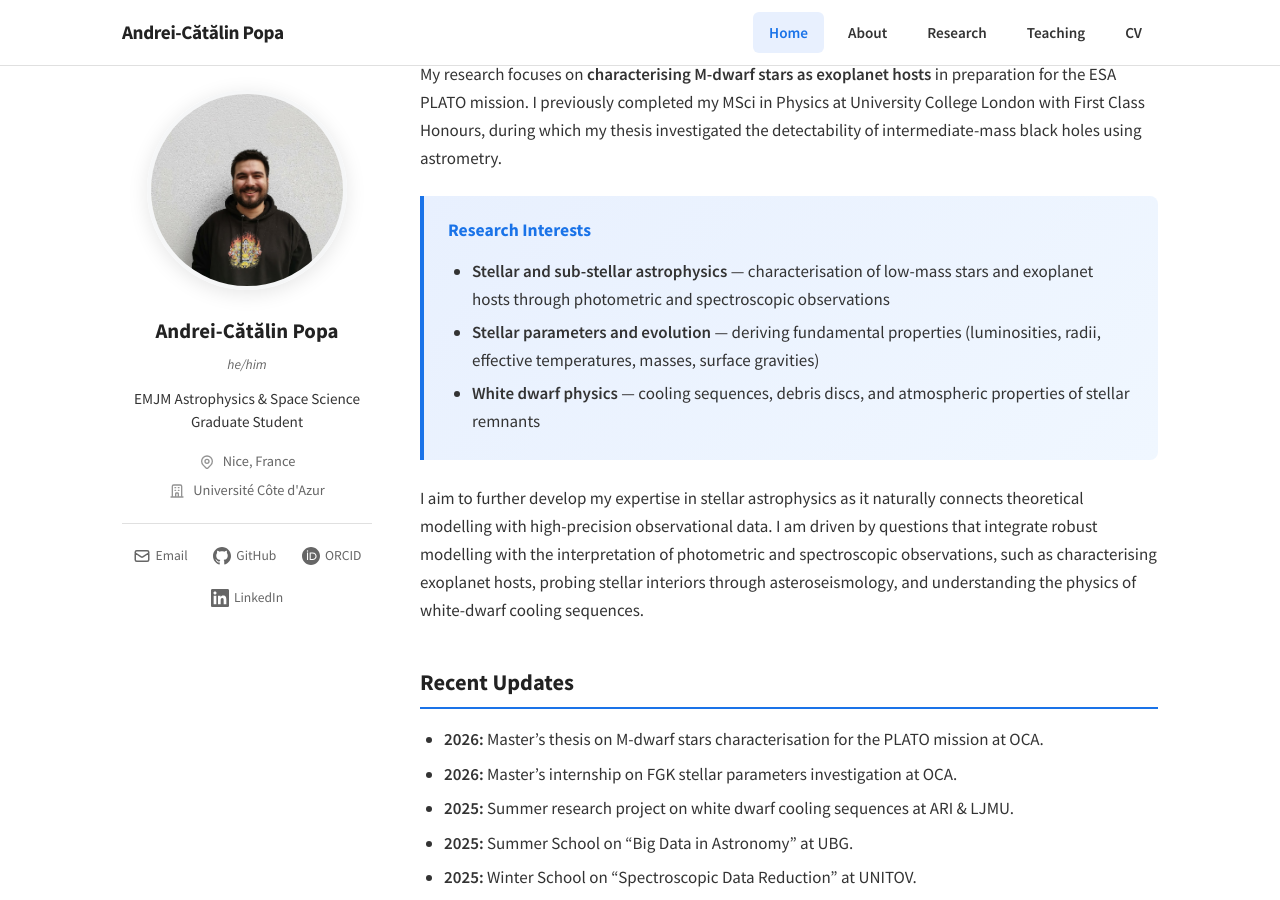
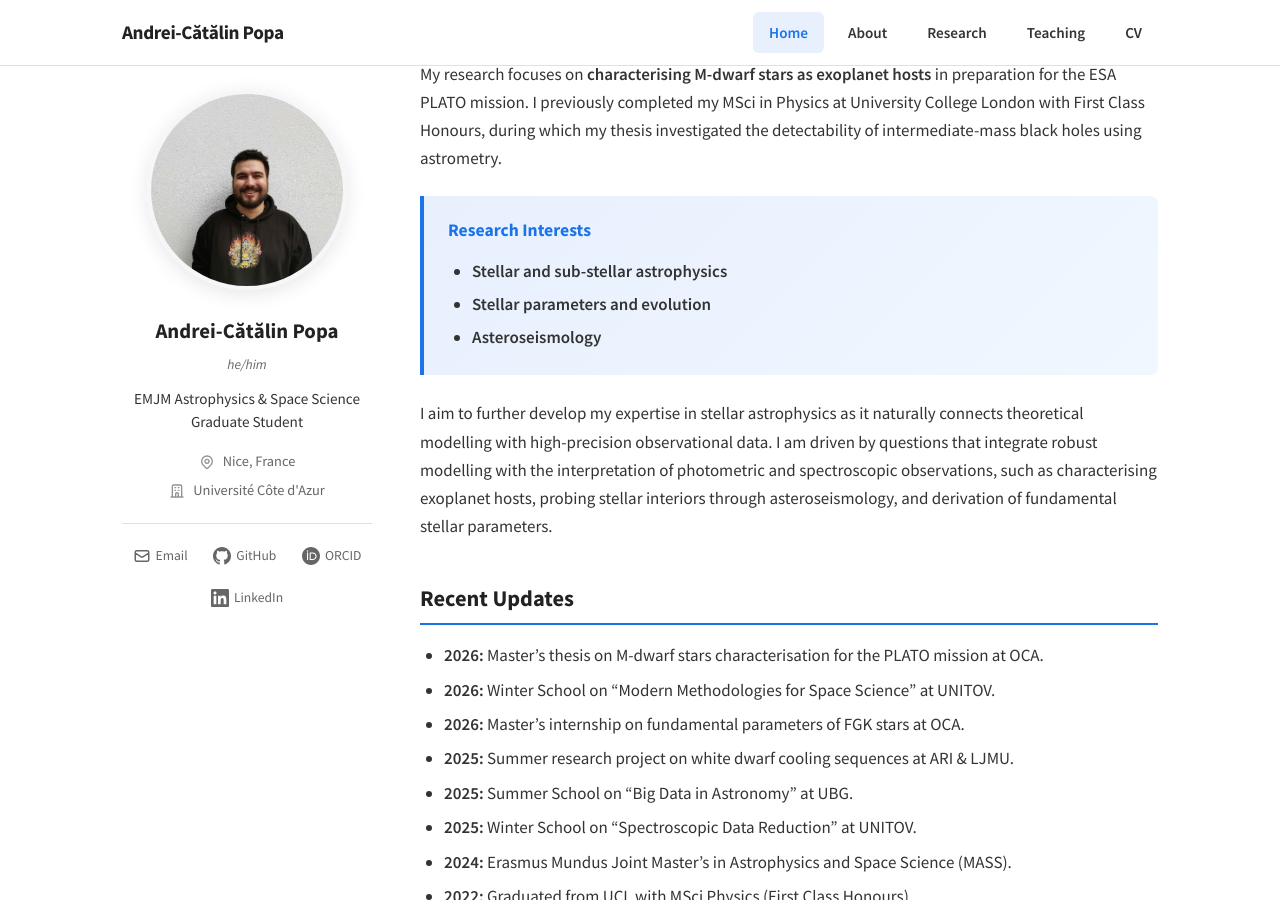
Before and after one commit to acpopa/acpopa.github.io, a Jekyll site: the page built from index.md, in a window 1280 px wide and 900 px high, scrolled down 339 px. Built offline with Jekyll 4.4.1, drawn with Linux system fonts in a browser that asks for light colours.

Commit message:
Update index.md

```diff
--- a/index.md
+++ b/index.md
@@ -17,18 +17,19 @@ My research focuses on **characterising M-dwarf stars as exoplanet hosts** in pr
 <div class="highlight-box">
 <h3>Research Interests</h3>
 <ul>
-<li><strong>Stellar and sub-stellar astrophysics</strong> — characterisation of low-mass stars and exoplanet hosts through photometric and spectroscopic observations</li>
-<li><strong>Stellar parameters and evolution</strong> — deriving fundamental properties (luminosities, radii, effective temperatures, masses, surface gravities)</li>
-<li><strong>White dwarf physics</strong> — cooling sequences, debris discs, and atmospheric properties of stellar remnants</li>
+<li><strong>Stellar and sub-stellar astrophysics</strong></li>
+<li><strong>Stellar parameters and evolution</strong></li>
+<li><strong>Asteroseismology</strong></li>
 </ul>
 </div>
 
-I aim to further develop my expertise in stellar astrophysics as it naturally connects theoretical modelling with high-precision observational data. I am driven by questions that integrate robust modelling with the interpretation of photometric and spectroscopic observations, such as characterising exoplanet hosts, probing stellar interiors through asteroseismology, and understanding the physics of white-dwarf cooling sequences.
+I aim to further develop my expertise in stellar astrophysics as it naturally connects theoretical modelling with high-precision observational data. I am driven by questions that integrate robust modelling with the interpretation of photometric and spectroscopic observations, such as characterising exoplanet hosts, probing stellar interiors through asteroseismology, and derivation of fundamental stellar parameters.
 
 ## Recent Updates
 
 - **2026:** Master's thesis on M-dwarf stars characterisation for the PLATO mission at OCA.
-- **2026:** Master's internship on FGK stellar parameters investigation at OCA.
+- **2026:** Winter School on "Modern Methodologies for Space Science" at UNITOV.
+- **2026:** Master's internship on fundamental parameters of FGK stars at OCA.
 - **2025:** Summer research project on white dwarf cooling sequences at ARI & LJMU.
 - **2025:** Summer School on "Big Data in Astronomy" at UBG.
 - **2025:** Winter School on "Spectroscopic Data Reduction" at UNITOV.
```
